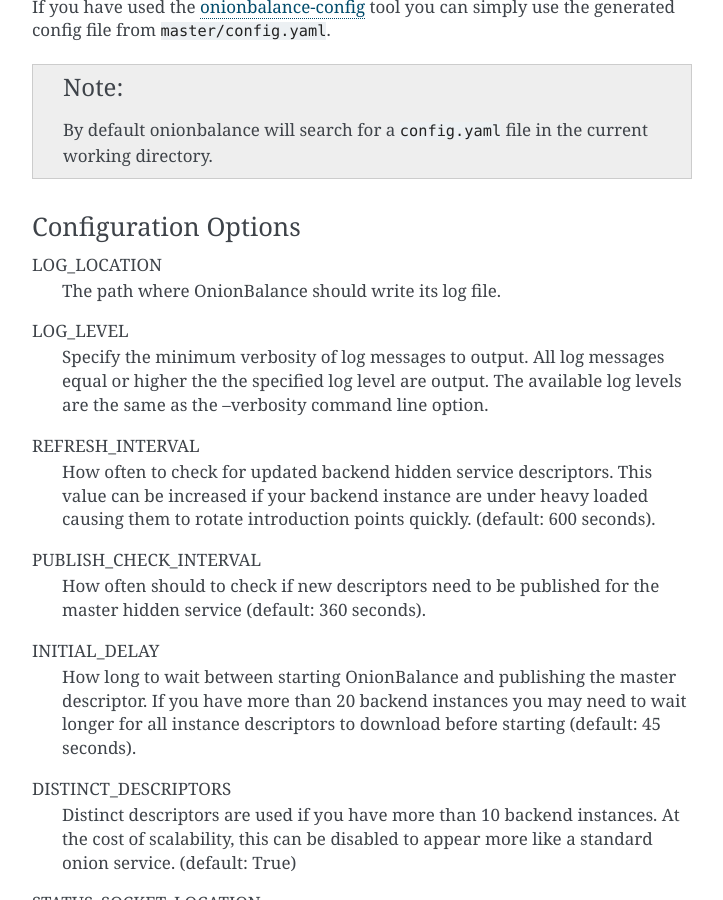
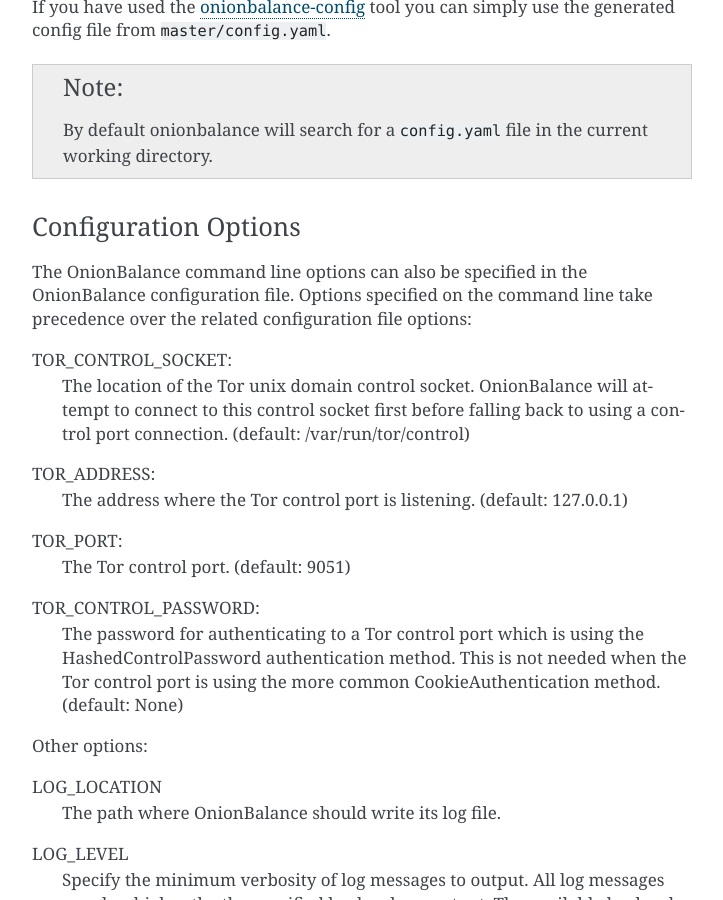
Before and after one commit to DonnchaC/onionbalance, a Sphinx documentation site: the page built from docs/running-onionbalance.rst, in a window 1280 px wide and 900 px high, scrolled down 1623 px. Shown: the whole window, without its empty margins (388-1111 px from the left). Built offline with Sphinx 7.4.7, drawn with Linux system fonts in a browser that asks for light colours; some of the changed text lies outside the part shown.

Commit message:
Add support for connections to Tor over a unix domain socket
OnionBalance will now automatically try to connect to a local Tor unix
domain control socket before falling back to using a Tor control port
connection.

This commit also adds some documentation describing how the OnionBalance
command line options can also be specified in the configuration file.

Resolves #35.

```diff
--- a/CHANGES.rst
+++ b/CHANGES.rst
@@ -1,3 +1,8 @@
+UNRELEASED
+----------
+
+- Add support for connecting to the Tor control port over a unix domain socket.
+
 0.1.4
 -----
 
--- a/docs/running-onionbalance.rst
+++ b/docs/running-onionbalance.rst
@@ -84,6 +84,30 @@
 Configuration Options
 ~~~~~~~~~~~~~~~~~~~~~
 
+The OnionBalance command line options can also be specified in the
+OnionBalance configuration file. Options specified on the command line
+take precedence over the related configuration file options:
+
+TOR_CONTROL_SOCKET:
+  The location of the Tor unix domain control socket. OnionBalance will
+  attempt to connect to this control socket first before falling back to
+  using a control port connection.
+  (default: /var/run/tor/control)
+
+TOR_ADDRESS:
+  The address where the Tor control port is listening. (default: 127.0.0.1)
+
+TOR_PORT:
+  The Tor control port. (default: 9051)
+
+TOR_CONTROL_PASSWORD:
+  The password for authenticating to a Tor control port which is using the
+  HashedControlPassword authentication method. This is not needed when the
+  Tor control port is using the more common CookieAuthentication method.
+  (default: None)
+
+Other options:
+
 LOG_LOCATION
   The path where OnionBalance should write its log file.
 
@@ -159,6 +183,9 @@
 ONIONBALANCE_STATUS_SOCKET_LOCATION
   See the config file option
 
+ONIONBALANCE_TOR_CONTROL_SOCKET
+  See the config file option
+
 
 Files
 -----
```
Also changed, not shown: 2 other files.
